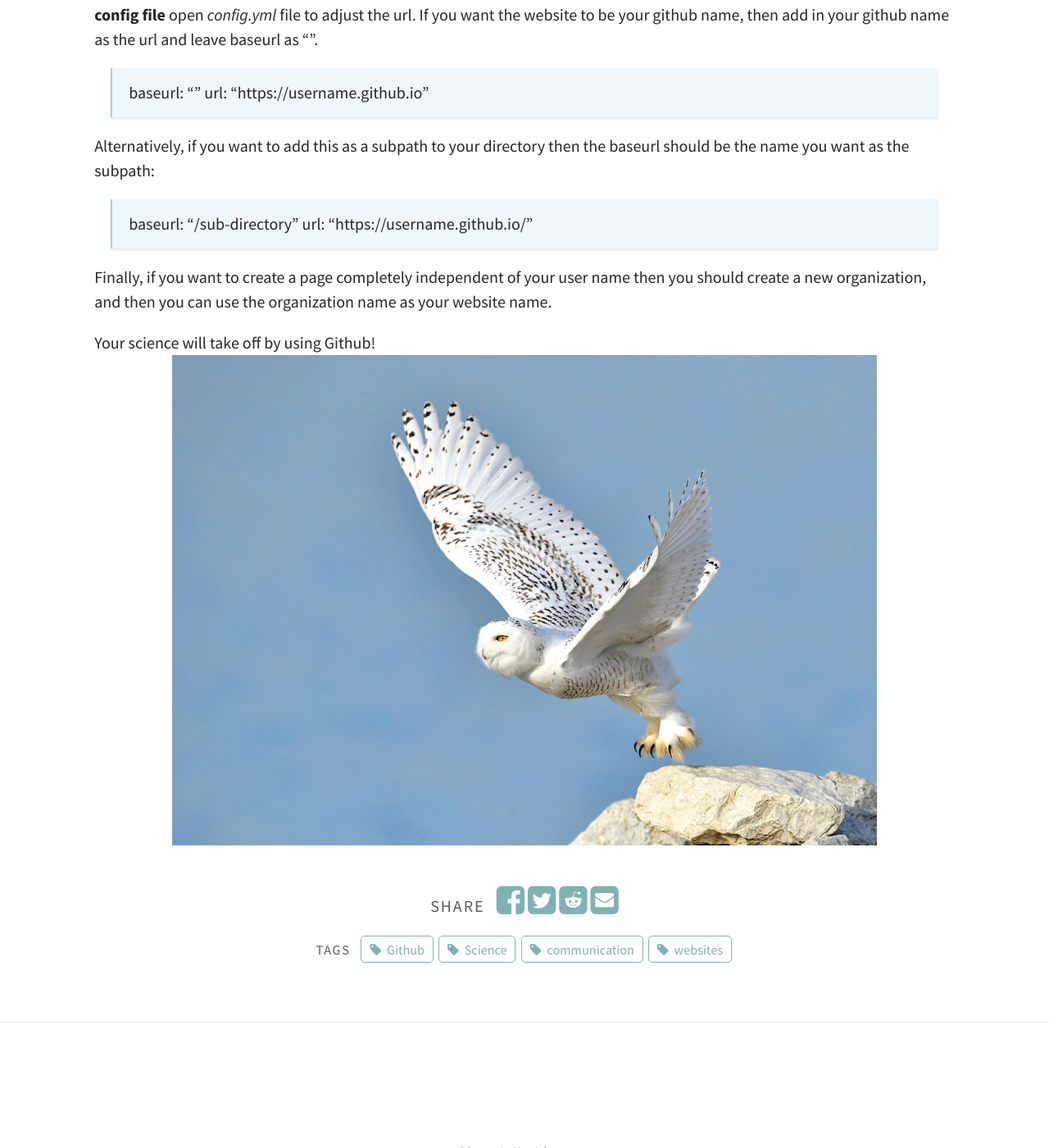
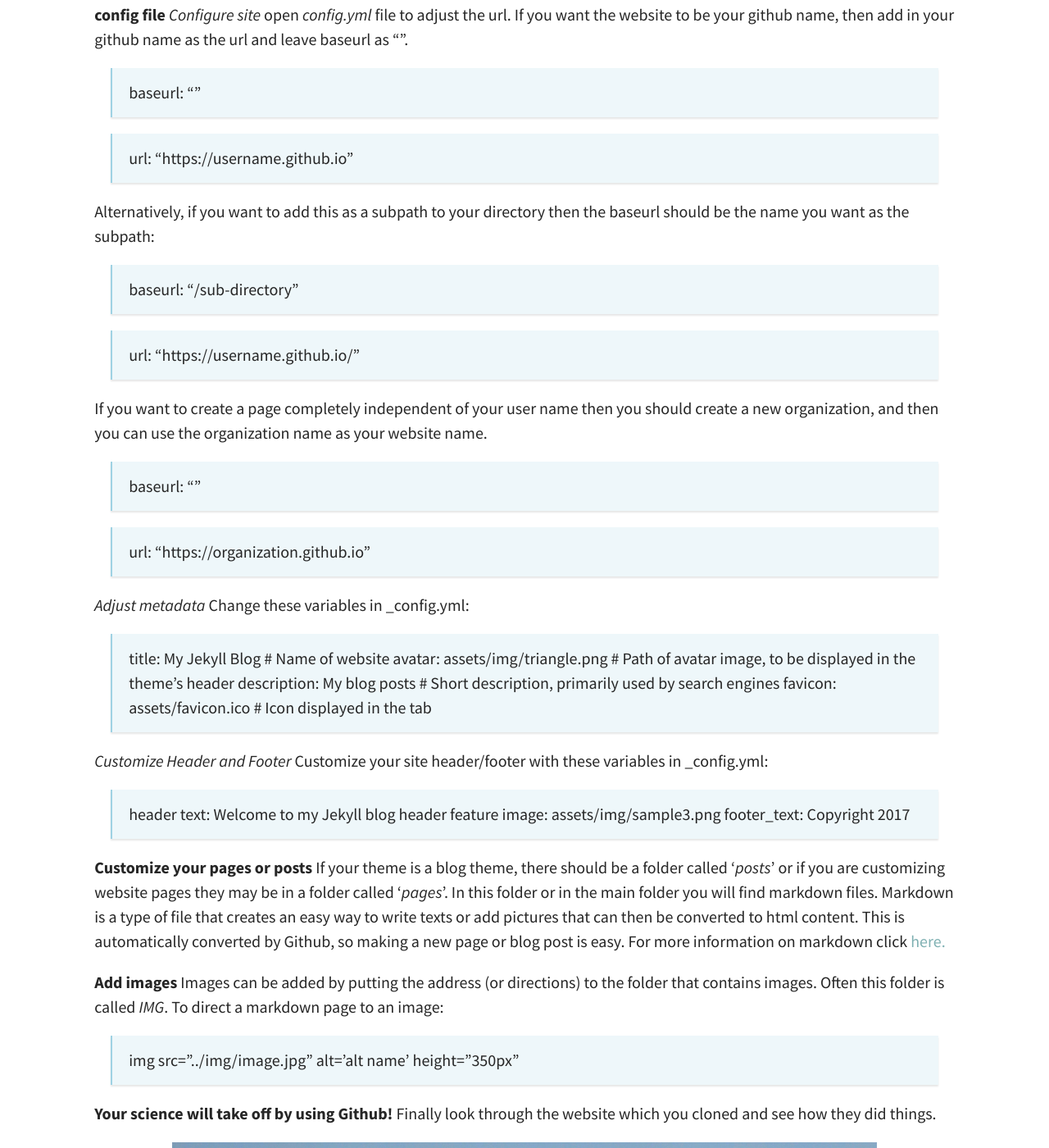
Before and after one commit to bmmoore43/scienceblog, a Jekyll site: the page built from _posts/2020-02-03-sciencecom.md, in a window 1280 px wide and 1400 px high, scrolled down 689 px. Shown: the whole window at 82% size. Built offline with Jekyll 4.4.1, drawn with Linux system fonts in a browser that asks for light colours; some of the changed text lies outside the part shown.

Commit message:
added content

```diff
--- a/_posts/2020-02-03-sciencecom.md
+++ b/_posts/2020-02-03-sciencecom.md
@@ -24,15 +24,47 @@ Check out [these themes](https://jekyll-themes.com/free/) to find what works bes
 Go to your theme's Github page or repository
 Choose Fork this repository. This repository should now show up on your Github page. Click "use as template" in order to make this your own repository. Choose a name.
 **Adjust config file**
+*Configure site*
 open _config.yml_ file to adjust the url. If you want the website to be your github name, then add in your github name as the url and leave baseurl as "".
 >baseurl: ""
+
 >url: "https://username.github.io"
 
 Alternatively, if you want to add this as a subpath to your directory then the baseurl should be the name you want as the subpath:
 >baseurl: "/sub-directory"
+
 >url: "https://username.github.io/"
 
-Finally, if you want to create a page completely independent of your user name then you should create a new organization, and then you can use the organization name as your website name.
+If you want to create a page completely independent of your user name then you should create a new organization, and then you can use the organization name as your website name.
+>baseurl: ""
 
-Your science will take off by using Github!
+>url: "https://organization.github.io"
+
+*Adjust metadata*
+Change these variables in _config.yml:
+
+>title: My Jekyll Blog                 # Name of website
+avatar: assets/img/triangle.png       # Path of avatar image, to be displayed in the theme's header
+description: My blog posts            # Short description, primarily used by search engines
+favicon: assets/favicon.ico           # Icon displayed in the tab
+
+*Customize Header and Footer*
+Customize your site header/footer with these variables in _config.yml:
+
+>header text: Welcome to my Jekyll blog
+header feature image: assets/img/sample3.png
+footer_text: Copyright 2017
+
+**Customize your pages or posts**
+If your theme is a blog theme, there should be a folder called '_posts_' or if you are customizing website pages they may be in a folder called '_pages_'.
+In this folder or in the main folder you will find markdown files. Markdown is a type of file that creates an easy way to write texts or add pictures that can then be converted to html content. This is automatically converted by Github, so making a new page or blog post is easy. For more information on markdown click [here.](https://www.markdowntutorial.com/)
+
+**Add images**
+Images can be added by putting the address (or directions) to the folder that contains images. Often this folder is called _IMG_.
+To direct a markdown page to an image:
+> img src="../img/image.jpg" alt='alt name' height="350px"
+
+**Your science will take off by using Github!**
+Finally look through the website which you cloned and see how they did things.
+
 ![image of snowy owl]({{ "/assets/img/pexels/snowy-owl_robert_holden_immature.jpg" | relative_url}})
```
Also changed, not shown: other parts of _posts/2020-02-03-sciencecom.md (+1 -1 lines).
